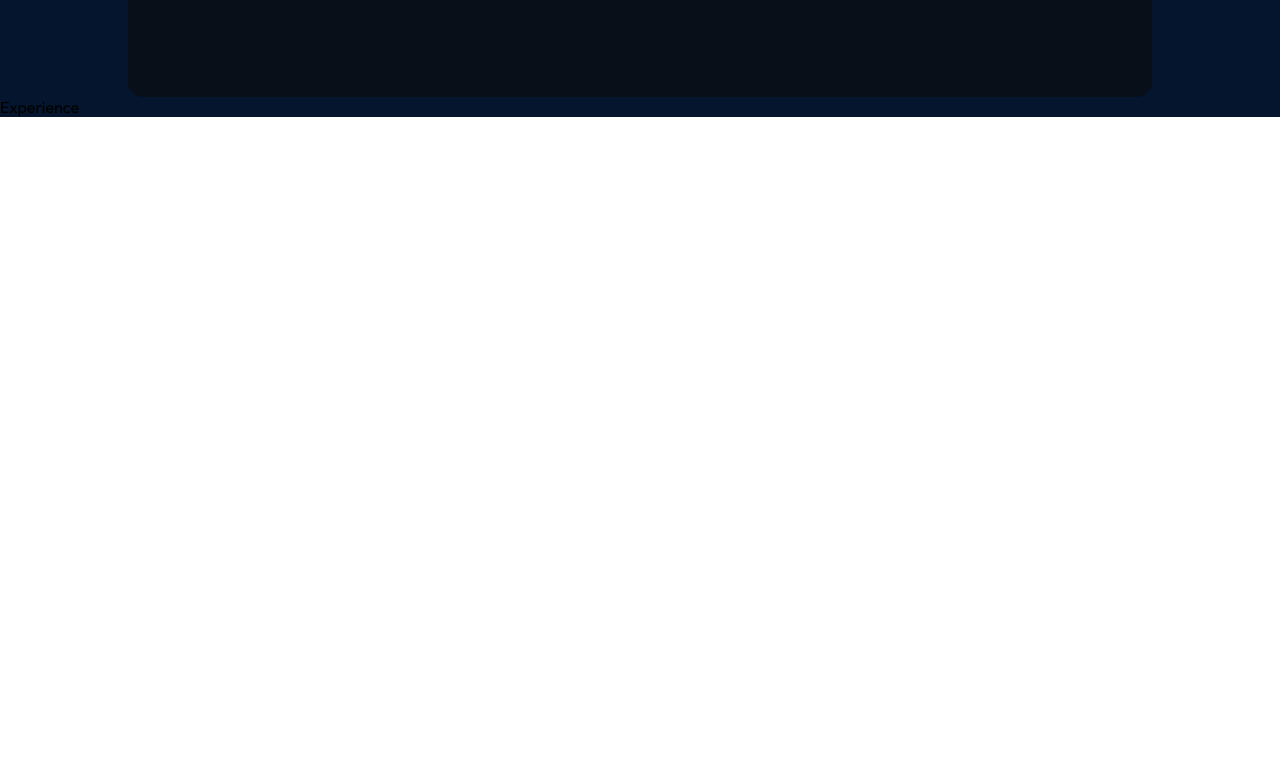
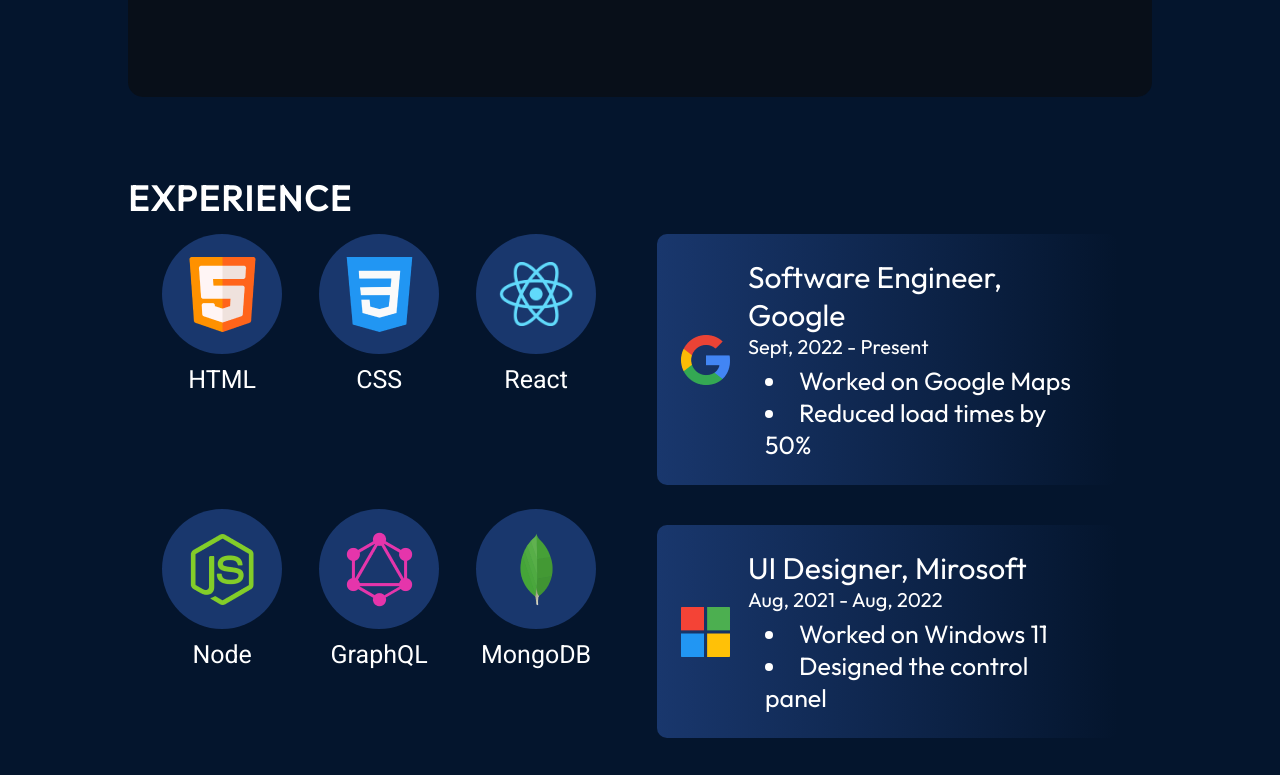
Before and after one commit to tarequr/react-portfolio, a React (Vite) app: page / in a window 1280 px wide. Shown: the part 1465-2240 px from the top of the page. Before the commit the page ends 1582 px from the top, so only its background shows below. Built offline with nearby package versions, Linux system fonts and the light colour scheme.

Commit message:
Add Experience section to the homepage
- Create Experience component in src/components/Experience.jsx
- Add styling for Experience component in src/components/Experience.css
- Include Experience component in the main application in src/App.jsx

```diff
--- a/src/components/Experience/Experience.jsx
+++ b/src/components/Experience/Experience.jsx
@@ -1,8 +1,58 @@
 import React from 'react'
 
+import styles from './Experience.module.css';
+import skills from '../../data/skills.json';
+import histories from '../../data/history.json';
+import { getImageUrl } from '../../utils';
+
 function Experience() {
+    // console.log(skills);
   return (
-    <div>Experience</div>
+    <section className={styles.container} id="experience">
+        <h2 className={styles.title}>Experience</h2>
+        <div className={styles.content}>
+            <div className={styles.skills}>
+                {
+                    skills.map((skill,id ) => {
+                        return (
+                            <div key={id} className={styles.skill}>
+                                <div className={styles.skillImageContainer}>
+                                    <img src={getImageUrl(skill.imageSrc)} alt={skill.title} />
+                                </div>
+                                <p>{skill.title}</p>
+                            </div>
+                        )
+                    })
+                }
+            </div>
+            <ul className={styles.history}>
+                {
+                    histories.map((history, id) => {
+                        return (
+                            <li key={id} className={styles.historyItem}>
+                                <img src={getImageUrl(history.imageSrc)} alt={`${history.organisation} logo`} />
+
+                                <div className={styles.historyItemDetails}>
+                                    <h3>{`${history.role}, ${history.organisation}`}</h3>
+                                    <p>{`${history.startDate} - ${history.endDate}`}</p>
+
+                                    <ul>
+                                        {
+                                            history.experiences.map((experience, id) => {
+                                                return (
+                                                    <li key={id}>{experience}</li>
+                                                )
+                                            })
+                                        }
+                                    </ul>
+                                </div>
+                            </li>
+                        )
+                    })
+                }
+            </ul>
+        </div>
+    </section>
   )
 }
 
--- a/src/components/Experience/Experience.module.css
+++ b/src/components/Experience/Experience.module.css
@@ -0,0 +1,120 @@
+@import "../../vars.css";
+
+.container {
+    color: var(--color-text);
+    margin-top: 79px;
+    margin-left: 10%;
+    margin-right: 10%;
+}
+
+.title {
+    color: var(--color-text);
+    font-size: 35px;
+    font-weight: 700;
+    letter-spacing: 1.75px;
+    text-transform: uppercase;
+}
+
+.content {
+    display: flex;
+    flex-direction: row;
+    justify-content: space-evenly;
+    margin-top: 14px;
+}
+
+.skills {
+    width: 45%;
+    display: flex;
+    flex-wrap: wrap;
+    gap: 37px;
+}
+
+.skill {
+    display: flex;
+    flex-direction: column;
+    align-items: center;
+    gap: 11px;
+}
+
+.skillImageContainer {
+    background-color: var(--color-secondary);
+    border-radius: 100%;
+    display: flex;
+    align-items: center;
+    justify-content: center;
+    width: 120px;
+    height: 120px;
+}
+
+.skillImageContainer img {
+    width: 75px;
+}
+
+.skill p {
+    font-size: 25px;
+    font-family: var(--font-roboto);
+    font-weight: 500;
+}
+
+.history {
+    width: 45%;
+    display: flex;
+    flex-direction: column;
+    gap: 40px;
+}
+
+.historyItem {
+    display: flex;
+    flex-direction: row;
+    align-items: center;
+    gap: 17px;
+    background: #19376d;
+    background: linear-gradient(90deg, #19376d 0%, rgba(25, 55, 109, 0) 100%);
+    border-radius: 10px;
+    padding: 24px;
+}
+
+.historyItem img {
+    width: 50px;
+}
+
+.historyItemDetails {
+    font-family: var(--font-roboto);
+}
+
+.historyItemDetails h3 {
+    font-size: 30px;
+    font-weight: 500;
+}
+
+.historyItemDetails p {
+    font-size: 20px;
+    font-weight: 300;
+}
+
+.historyItemDetails ul {
+    margin-top: 6px;
+    list-style-position: inside;
+    font-size: 25px;
+    list-style-type: disc;
+    margin-left: 17px;
+}
+
+@media screen and (max-width: 830px) {
+    .content {
+        flex-direction: column;
+        align-items: center;
+        gap: 34px;
+    }
+
+    .skills {
+        width: 100%;
+        flex-direction: row;
+        justify-content: center;
+    }
+
+    .history {
+        width: 100%;
+        gap: 9px;
+    }
+}
```
